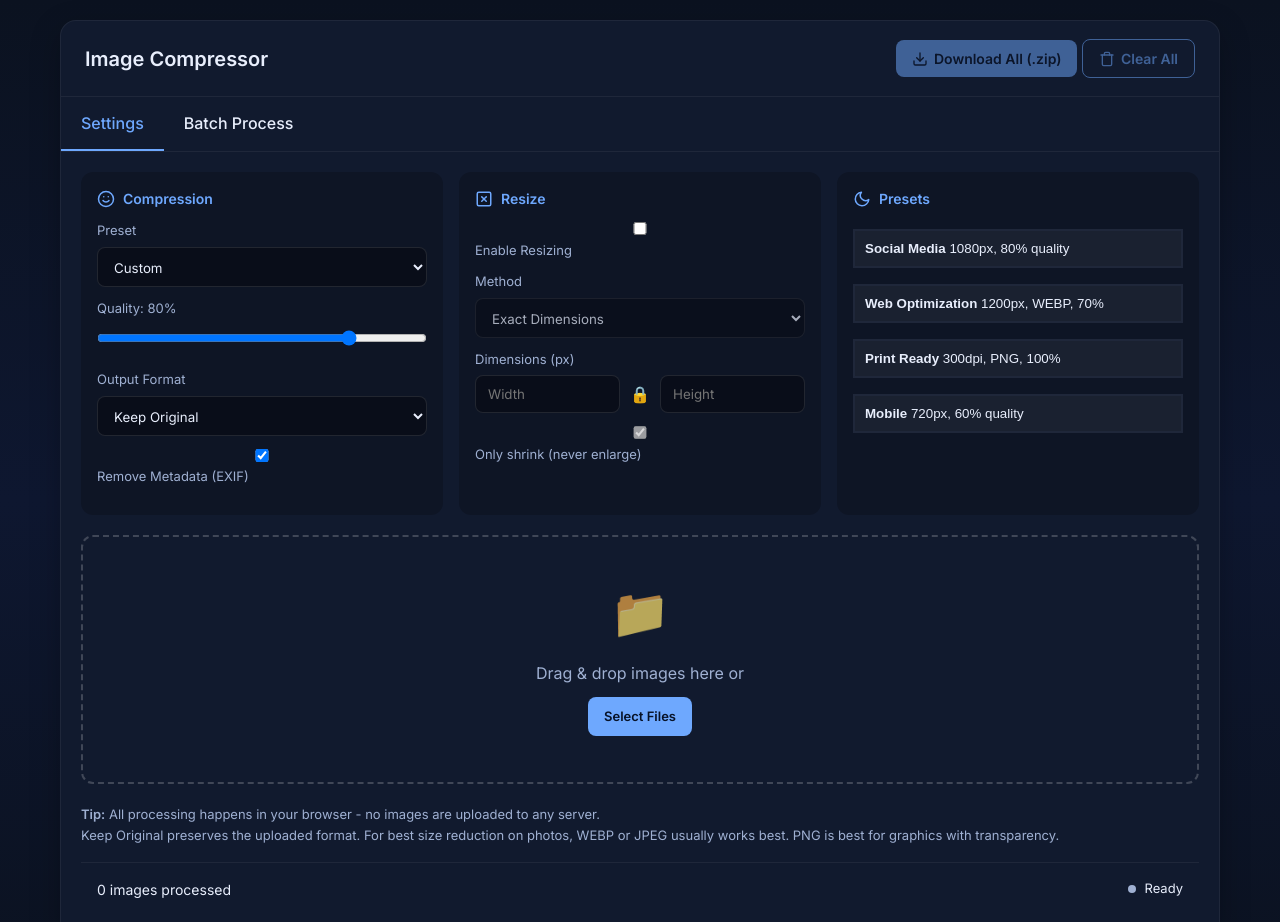
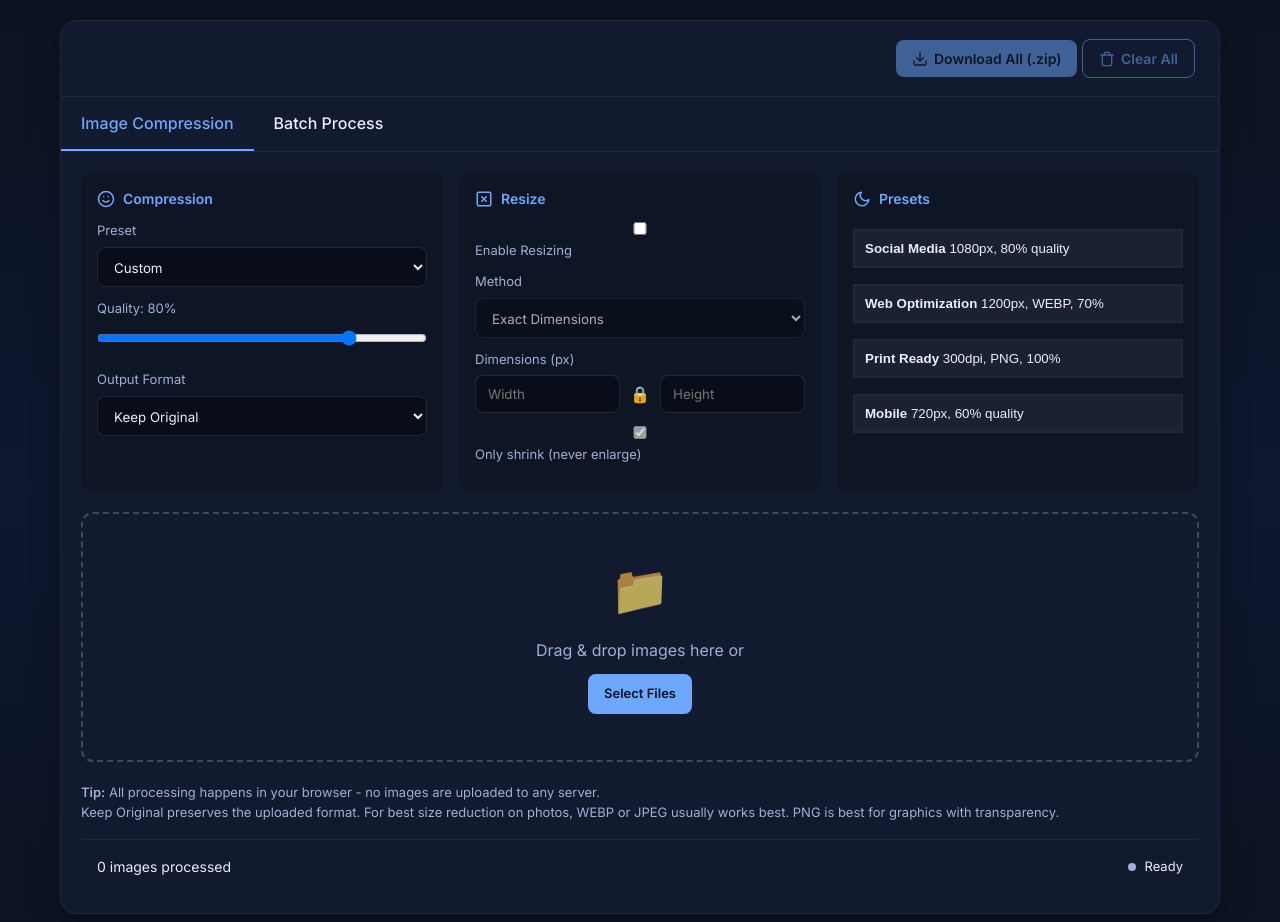
Before and after one commit to masud5009/img-compressor, a plain HTML site: page index.html in a window 1280 px wide. Shown: the top 922 px of the page. Drawn offline with nearby package versions, Linux system fonts and the light colour scheme.

Commit message:
remove unused metadata checkbox and update tab label for clarity

```diff
--- a/index.html
+++ b/index.html
@@ -15,7 +15,7 @@
     <div class="wrap">
         <div class="card">
             <div class="head">
-                <h1>Image Compressor</h1>
+                <h1></h1>
                 <div>
                     <button id="downloadAllBtn" class="btn" disabled>
                         <svg width="16" height="16" viewBox="0 0 24 24" fill="none" stroke="currentColor"
@@ -40,7 +40,7 @@
             </div>
 
             <div class="tabs">
-                <div class="tab active" data-tab="settings">Settings</div>
+                <div class="tab active" data-tab="settings">Image Compression</div>
                 <div class="tab" data-tab="batch">Batch Process</div>
             </div>
 
@@ -84,12 +84,6 @@
                             </select>
                         </div>
 
-                        <div class="control">
-                            <label>
-                                <input type="checkbox" id="removeMetadata" checked>
-                                Remove Metadata (EXIF)
-                            </label>
-                        </div>
                     </div>
 
                     <div class="control-group">
--- a/js/app.js
+++ b/js/app.js
@@ -18,7 +18,6 @@ const presetSelect = $('#preset');
 const qualitySlider = $('#quality');
 const qualityValue = $('#qualityValue');
 const formatSelect = $('#format');
-const removeMetadataCheck = $('#removeMetadata');
 const enableResizeCheck = $('#enableResize');
 const resizeMethodSelect = $('#resizeMethod');
 const resizePercentSlider = $('#resizePercent');
```
